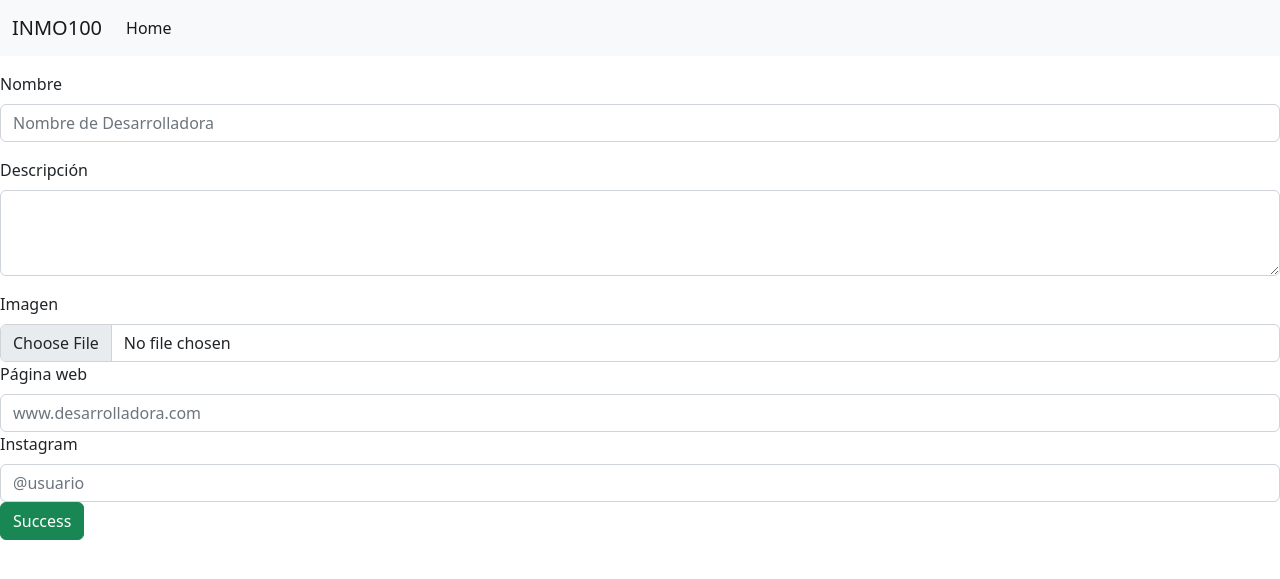
After one commit to inmo100/inmo100-analytics, a Django app: page /desarrolladora/add in a window 1280 px wide. The commit adds this page. Shown: the top 579 px of the page. Run offline with Django 4.2, Linux system fonts and the light colour scheme; parts of the project's set-up code (start-up, migrations or seed data) failed here and were passed over.

Commit message:
Agregando registrar desarrolladora

```diff
--- a/inmoanalytics/urls.py
+++ b/inmoanalytics/urls.py
@@ -15,10 +15,12 @@ Including another URLconf
 """
 from django.contrib import admin
 from django.urls import include, path
+from django.conf import settings
+from django.conf.urls.static import static
 urlpatterns = [
     path('admin/', admin.site.urls),
     path('core/', include('django.contrib.auth.urls')),
     path('core/', include('core.urls')),
     path('desarrolladora/',include('project.urls')),
     path('proyecto/',include('project.urls2'))
-]
+] + static(settings.MEDIA_URL, document_root=settings.MEDIA_ROOT)
--- a/project/forms.py
+++ b/project/forms.py
@@ -8,6 +8,9 @@ class DeveloperForm(ModelForm):
         fields = ('name','description', 'image')
 
 
+class IMG_Form(forms.Form):
+    image = forms.FileField()
+
 
 class ProjectForm(ModelForm):
     class Meta:
--- /dev/null
+++ b/project/templates/form_desarrolladora.html
@@ -0,0 +1,24 @@
+{% extends 'base.html' %}
+{% block title %} Agregar Desarrolladora {% endblock title %}
+{% block content %}
+<div class="mt-3">
+    <form method="POST" enctype="multipart/form-data">
+        {% csrf_token %}
+        <div class="mb-3">
+          <label for="name" class="form-label">Nombre</label>
+          <input type="text" class="form-control" id="name" placeholder="Nombre de Desarrolladora" name="name">
+        </div>
+        <div class="mb-3">
+          <label for="description" class="form-label">Descripción</label>
+          <textarea class="form-control" id="description" rows="3" name="description"></textarea>
+        </div>
+        <label for="image" class="form-label">Imagen</label>
+        <input class="form-control" type="file" id="image" name="image">
+        <label for="ig" class="form-label">Página web</label>
+        <input type="text" class="form-control" id="ig" placeholder="www.desarrolladora.com" name="pagina_web">
+        <label for="ig" class="form-label">Instagram</label>
+        <input type="text" class="form-control" id="ig" placeholder="@usuario" name="instagram">
+        <button type="submit" class="btn btn-success">Success</button>
+    </form>
+</div>
+{% endblock content %}
--- a/project/urls.py
+++ b/project/urls.py
@@ -2,5 +2,6 @@ from django.urls import path
 from . import views
 
 urlpatterns = [
-    path('', views.CreateDeveloper.as_view(), name="developer_add"),
+    path('',views.DeveloperView.as_view(),name='developer_home'),
+    path('add', views.CreateDeveloper.as_view(), name="developer_add"),
 ]
--- a/project/views.py
+++ b/project/views.py
@@ -1,18 +1,32 @@
+from django.http import HttpResponse
 from pipes import Template
 from django.shortcuts import render
 from django.views.generic import TemplateView, CreateView
 from .forms import *
+from django.shortcuts import redirect
+# Create your views here.
 
-# Create your views here.
+#Función para guardar los datos de la desarrolladora
 
 class DeveloperView(TemplateView):
     template_name = 'home_desarrolladora.html'
 
-class CreateDeveloper(CreateView):
-    template_name = 'home_desarrolladora.html'
-    model=Developer
-    form_class = DeveloperForm
-    success_url = '/'
+class CreateDeveloper(TemplateView):
+    template_name = 'form_desarrolladora.html'
+    def get(self, request, *args, **kwargs):
+        return render(request, self.template_name)
+    def post(self, request, *args, **kwargs):
+        image_developer = IMG_Form(request.POST, request.FILES)
+        if image_developer.is_valid():
+         developer = Developer()
+         developer.name = request.POST['name']
+         developer.description = request.POST['description']
+         developer.image = request.FILES['image']
+         networks = {"twitter": "twitter", "facebook": "facebook"}
+         developer.social_networks = networks
+         developer.save()
+         return render(request,self.template_name)
+
 
 
 class ProjectView(TemplateView):
```
Also changed, not shown: project/templates/home_desarrolladora.html (+2 -11 lines).
